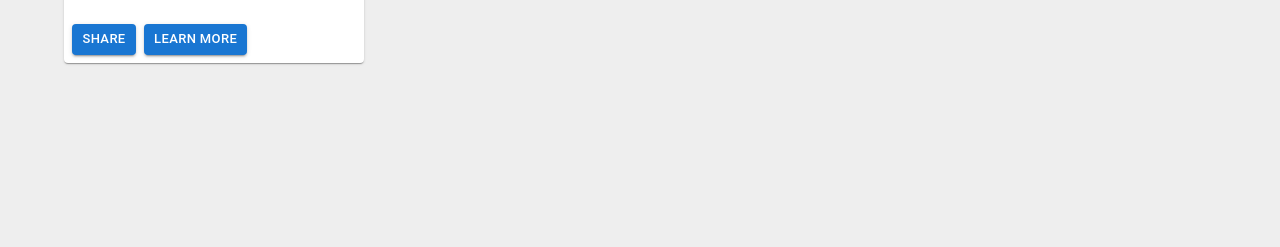
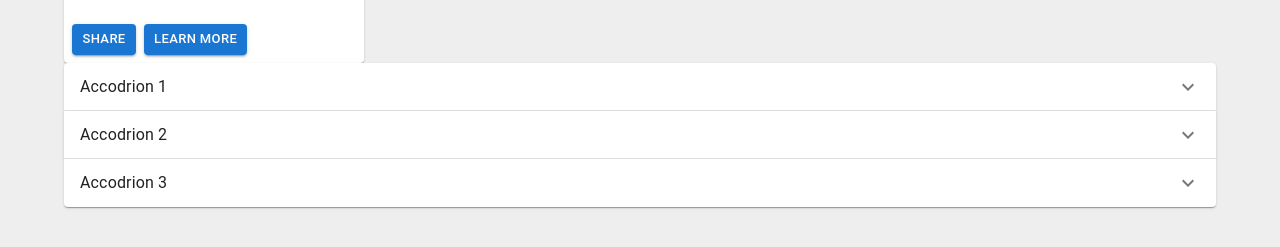
Before and after one commit to EduardBBlea/MaterialUI-walkthrough, a React (Create React App) app: page / in a window 1280 px wide. Shown: the part 2593-2840 px from the top of the page. Before the commit the page ends 2720 px from the top, so only its background shows below. Built offline with nearby package versions, Linux system fonts and the light colour scheme.

Commit message:
covered the Accordion & Accordion group

```diff
--- a/src/App.js
+++ b/src/App.js
@@ -10,6 +10,7 @@ import MuiRating from "./components/MuiRating";
 import MuiAutocomplete from "./components/MuiAutocomplete";
 import MuiLayout from "./components/MuiLayout";
 import MuiCard from "./components/MuiCard";
+import MuiAccordion from "./components/MuiAccordion";
 
 function App() {
   return (
@@ -24,6 +25,7 @@ function App() {
       <MuiAutocomplete />
       <MuiLayout />
       <MuiCard />
+      <MuiAccordion />
     </div>
   );
 }
--- /dev/null
+++ b/src/components/MuiAccordion.jsx
@@ -0,0 +1,78 @@
+import React, { useState } from "react";
+import {
+  Accordion,
+  AccordionSummary,
+  AccordionDetails,
+  Typography,
+} from "@mui/material";
+import ExpandMoreIcon from "@mui/icons-material/ExpandMore";
+
+const MuiAccordion = () => {
+  const [expanded, setExpanded] = useState(false);
+  const handleChange = (state, panel) => {
+    setExpanded(state ? panel : false);
+  };
+  return (
+    <div>
+      <Accordion
+        expanded={expanded === "panel1"}
+        onChange={(_event, isExpanded) => handleChange(isExpanded, "panel1")}
+      >
+        <AccordionSummary
+          id="panel1-header"
+          aria-controls="panel1-content"
+          expandIcon={<ExpandMoreIcon />}
+        >
+          <Typography>Accodrion 1</Typography>
+        </AccordionSummary>
+        <AccordionDetails>
+          <Typography>
+            Lorem ipsum dolor sit amet consectetur adipisicing elit. Quia iste
+            accusamus, facilis dolor eveniet cum voluptates dicta hic optio sit
+            quod doloremque blanditiis tenetur maiores!
+          </Typography>
+        </AccordionDetails>
+      </Accordion>
+      <Accordion
+        expanded={expanded === "panel2"}
+        onChange={(_event, isExpanded) => handleChange(isExpanded, "panel2")}
+      >
+        <AccordionSummary
+          id="panel2-header"
+          aria-controls="panel2-content"
+          expandIcon={<ExpandMoreIcon />}
+        >
+          <Typography>Accodrion 2</Typography>
+        </AccordionSummary>
+        <AccordionDetails>
+          <Typography>
+            Lorem ipsum dolor sit amet consectetur adipisicing elit. Quia iste
+            accusamus, facilis dolor eveniet cum voluptates dicta hic optio sit
+            quod doloremque blanditiis tenetur maiores!
+          </Typography>
+        </AccordionDetails>
+      </Accordion>
+      <Accordion
+        expanded={expanded === "panel3"}
+        onChange={(_event, isExpanded) => handleChange(isExpanded, "panel3")}
+      >
+        <AccordionSummary
+          id="panel3-header"
+          aria-controls="panel3-content"
+          expandIcon={<ExpandMoreIcon />}
+        >
+          <Typography>Accodrion 3</Typography>
+        </AccordionSummary>
+        <AccordionDetails>
+          <Typography>
+            Lorem ipsum dolor sit amet consectetur adipisicing elit. Quia iste
+            accusamus, facilis dolor eveniet cum voluptates dicta hic optio sit
+            quod doloremque blanditiis tenetur maiores!
+          </Typography>
+        </AccordionDetails>
+      </Accordion>
+    </div>
+  );
+};
+
+export default MuiAccordion;
```
